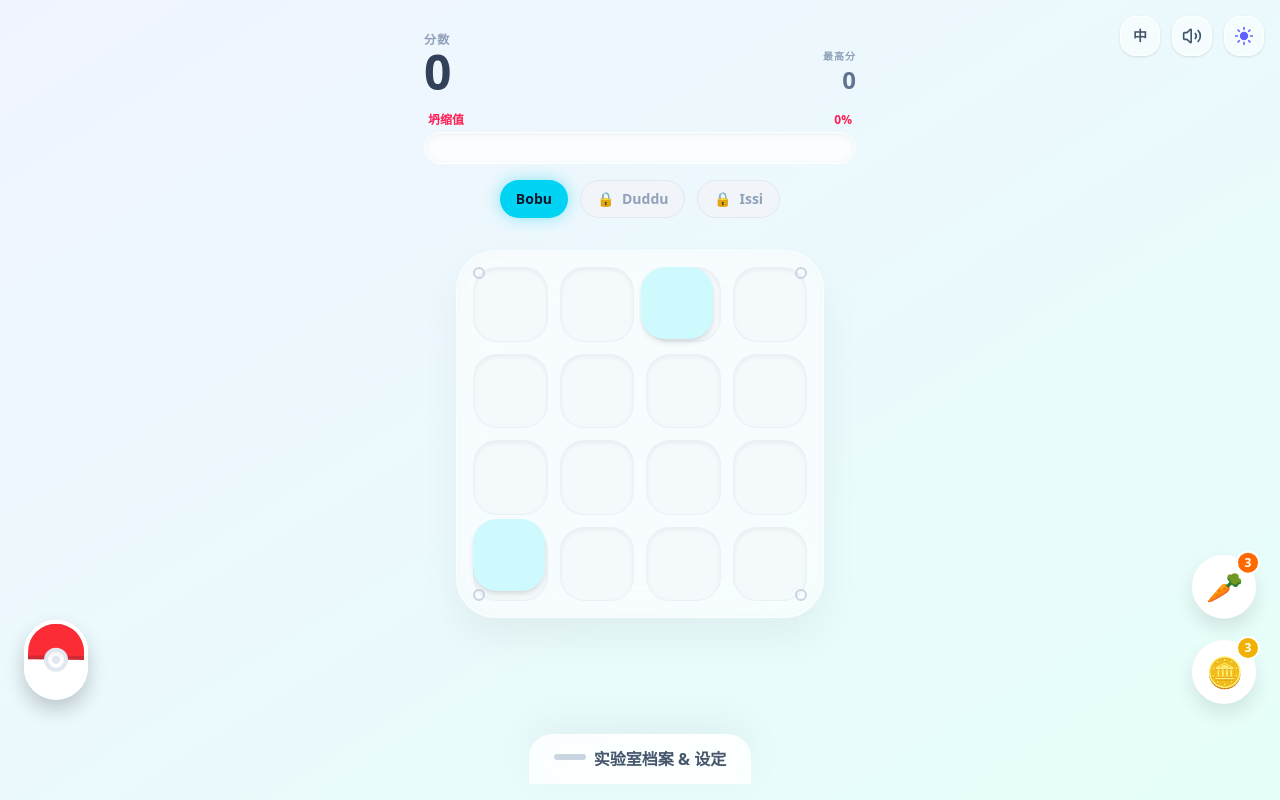
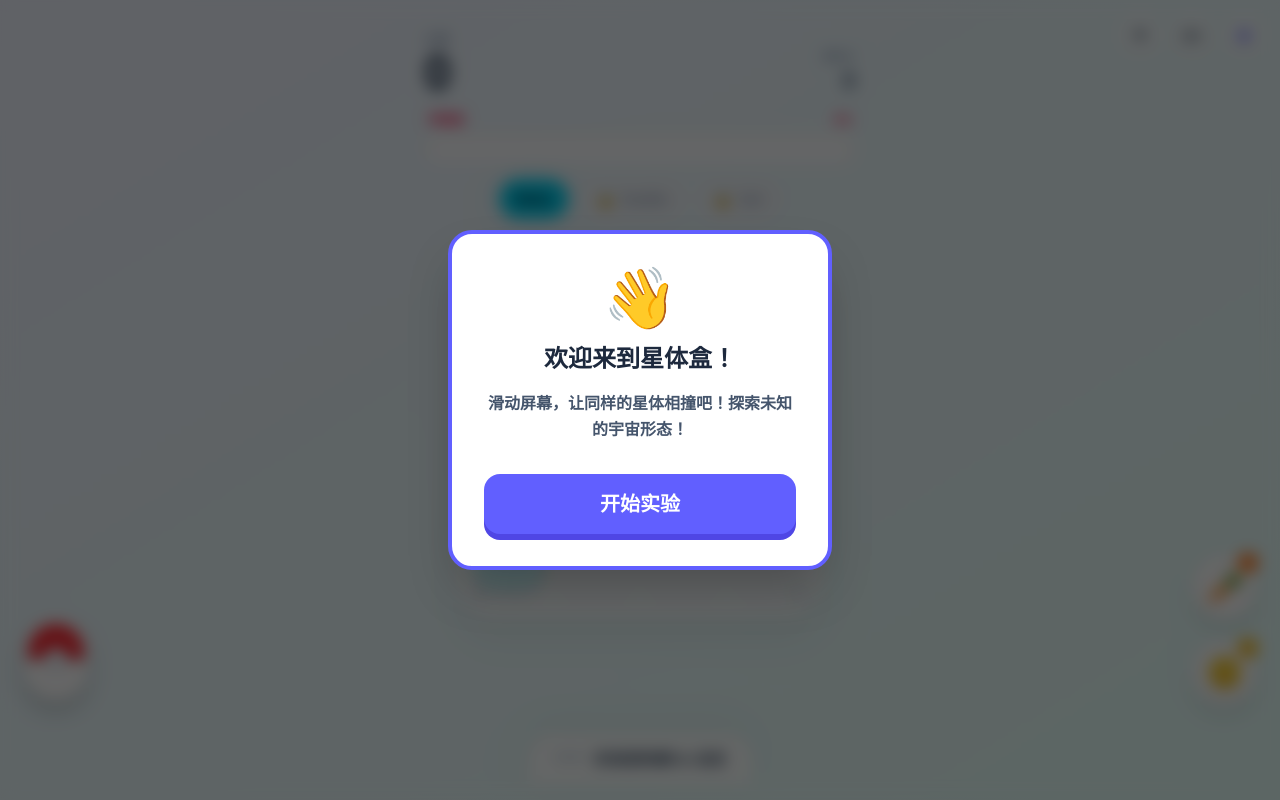
Before and after one commit to Livia-Planet/Bobu-, a React (Vite) app: page / in a window 1280 px wide. Built offline with nearby package versions, Linux system fonts and the light colour scheme.

Commit message:
feat: Add tutorial system
Introduces a new tutorial flow to guide new users through the game's core mechanics. This includes displaying step-by-step instructions and translating them into different languages. The tutorial state is now managed and persisted in local storage.

```diff
--- a/src/App.tsx
+++ b/src/App.tsx
@@ -11,6 +11,7 @@ import { PlanetTile } from './components/PlanetTile';
 import { BottomDrawer } from './components/BottomDrawer';
 import { GachaMachine } from './components/GachaMachine';
 import { PlanetVisual } from './components/LabLog';
+import { TutorialOverlay } from './components/TutorialOverlay';
 import { getHighestUnlockedForm } from './utils';
 import { translations, Language } from './translations';
 import { soundEngine } from './SoundEngine';
@@ -94,7 +95,8 @@ export default function App() {
   const {
     grid, score, gameOver, message, dataExhaust, gachaCollection, setGachaCollection, newGachaItems, setNewGachaItems, instability,
     isShaking, carrots, plusCoins, setPlusCoins, activeProp, conflictingIds, activeLaws, setConflictingIds, setActiveProp, useCarrot, boostTile, ascendTile,
-    slide, resetGame, goldenFlash, unlockedChains, activeFamilies, setActiveFamilies, healFlash, bestScore, lifetimeScore, toasts, lastMoveDir, maxMergedValue, lastComboCount, unlockedPlanets, currentRunMaxTile
+    slide, resetGame, goldenFlash, unlockedChains, activeFamilies, setActiveFamilies, healFlash, bestScore, lifetimeScore, toasts, lastMoveDir, maxMergedValue, lastComboCount, unlockedPlanets, currentRunMaxTile,
+    tutorialStep, setTutorialStep
   } = useGameLogic(equipment.musicTracks);
 
   const handleToggleFamily = (family: string) => {
@@ -357,6 +359,8 @@ export default function App() {
     <div className={`min-h-screen flex flex-col items-center pt-8 pb-32 px-4 font-sans overflow-hidden transition-colors duration-1000 relative
       ${getThemeClasses(equipment.boardTheme, isDarkMode)}
     `}>
+      <TutorialOverlay step={tutorialStep} lang={lang} onNext={() => setTutorialStep('merge_basics')} />
+
       {isHitlag && <div className="fixed inset-0 z-40 bg-black/60 transition-opacity duration-75" />}
 
       {/* 顶部控制栏 */}
@@ -588,6 +592,7 @@ export default function App() {
                   onBoost={boostTile}
                   equipment={equipment}
                   showInfoOverlay={activeInfoId === tile.id}
+                  tutorialStep={tutorialStep}
                 />
               );
             })}
@@ -887,6 +892,8 @@ export default function App() {
               setNewGachaItems={setNewGachaItems}
               isDarkMode={isDarkMode}
               lang={lang}
+              tutorialStep={tutorialStep}
+              setTutorialStep={setTutorialStep}
             />
           </motion.div>
         )}
--- a/src/components/PlanetTile.tsx
+++ b/src/components/PlanetTile.tsx
@@ -183,10 +183,11 @@ interface PlanetTileProps {
   onBoost: (id: string) => void;
   equipment: EquipmentState;
   showInfoOverlay?: boolean;
+  tutorialStep?: string;
 }
 
 export const PlanetTile: React.FC<PlanetTileProps> = ({
-  tile, planet, isHybrid, isConflicting, isResonant, activeProp, flashId, isDarkMode, lastMoveDir, t, onTileClick, onAscend, onBoost, equipment, showInfoOverlay = false
+  tile, planet, isHybrid, isConflicting, isResonant, activeProp, flashId, isDarkMode, lastMoveDir, t, onTileClick, onAscend, onBoost, equipment, showInfoOverlay = false, tutorialStep
 }) => {
   const [isMerging, setIsMerging] = React.useState(false);
   const prevValueRef = React.useRef(tile.value);
@@ -218,6 +219,8 @@ export const PlanetTile: React.FC<PlanetTileProps> = ({
   const showEyes = form >= 2;
   const isUR = form >= 4;
   const showURGlow = isUR && !isHybrid;
+  const isCmt = typeof tile.value === 'string' && tile.value.startsWith('CMT');
+  const isTutorialTarget = tutorialStep === 'double_tap_cmt' && isCmt;
 
   return (
     <motion.div
@@ -232,7 +235,7 @@ export const PlanetTile: React.FC<PlanetTileProps> = ({
       }}
       onDoubleClick={(e) => {
         e.stopPropagation();
-        if (typeof tile.value === 'string' && tile.value.startsWith('CMT')) {
+        if (isCmt) {
           onAscend(tile.r, tile.c);
         }
       }}
@@ -247,6 +250,8 @@ export const PlanetTile: React.FC<PlanetTileProps> = ({
         }
       }}
       className={`absolute w-[4.5rem] h-[4.5rem] rounded-3xl flex flex-col items-center justify-center transition-transform
+        ${isTutorialTarget ? 'z-[1000] ring-4 ring-yellow-400 ring-offset-4 ring-offset-black/60 shadow-[0_0_30px_rgba(250,204,21,0.8)]' : ''}
+        ${showInfoOverlay ? 'z-50' : 'z-10'}
         ${isHybrid ? 'bg-gradient-to-br from-cyan-400 via-purple-500 to-pink-500 shadow-[0_10px_20px_rgba(168,85,247,0.3)]' : planet.color}
         ${isConflicting ? 'border-4 border-red-400 shadow-[0_0_20px_rgba(248,113,113,0.6)] animate-pulse' : ''}
         ${isResonant && !isConflicting ? 'shadow-[0_0_15px_rgba(255,255,255,0.8)] border border-white/80' : ''}
--- /dev/null
+++ b/src/components/TutorialOverlay.tsx
@@ -0,0 +1,92 @@
+import React from 'react';
+import { motion, AnimatePresence } from 'motion/react';
+import { TutorialStep } from '../types';
+import { translations, Language } from '../translations';
+
+interface TutorialOverlayProps {
+  step: TutorialStep;
+  lang: Language;
+  onNext: () => void;
+}
+
+export const TutorialOverlay: React.FC<TutorialOverlayProps> = ({ step, lang, onNext }) => {
+  const t = translations[lang].tutorial;
+
+  if (step === 'finished' || step === 'merge_basics') return null;
+
+  return (
+    <div className="fixed inset-0 z-[990] pointer-events-none flex flex-col items-center justify-center">
+      <motion.div
+        initial={{ opacity: 0 }}
+        animate={{ opacity: 1 }}
+        exit={{ opacity: 0 }}
+        className={`absolute inset-0 bg-black/60 backdrop-blur-sm ${step === 'welcome' ? 'pointer-events-auto' : 'pointer-events-none'}`}
+      />
+
+      <AnimatePresence mode="wait">
+        {step === 'welcome' && (
+          <motion.div
+            key="welcome"
+            initial={{ scale: 0.8, opacity: 0, y: 20 }}
+            animate={{ scale: 1, opacity: 1, y: 0 }}
+            exit={{ scale: 0.8, opacity: 0, y: -20 }}
+            className="relative z-10 bg-white dark:bg-slate-800 p-8 rounded-3xl max-w-sm mx-4 shadow-2xl border-4 border-indigo-500 text-center pointer-events-auto"
+          >
+            <div className="text-6xl mb-4">👋</div>
+            <h2 className="text-2xl font-black mb-4 text-slate-800 dark:text-white">{t.welcomeTitle}</h2>
+            <p className="text-slate-600 dark:text-slate-300 font-bold mb-8 leading-relaxed">
+              {t.welcomeDesc}
+            </p>
+            <button
+              onClick={onNext}
+              className="w-full py-4 bg-indigo-500 hover:bg-indigo-600 text-white rounded-2xl font-black text-xl shadow-[0_6px_0_#4f46e5] active:shadow-[0_0px_0_#4f46e5] active:translate-y-1.5 transition-all"
+            >
+              {t.welcomeBtn}
+            </button>
+          </motion.div>
+        )}
+
+        {step === 'double_tap_cmt' && (
+          <motion.div
+            key="double_tap_cmt"
+            initial={{ scale: 0.8, opacity: 0, y: 20 }}
+            animate={{ scale: 1, opacity: 1, y: 0 }}
+            className="absolute top-1/4 z-10 bg-white dark:bg-slate-800 p-6 rounded-3xl max-w-sm mx-4 shadow-2xl border-4 border-yellow-400 text-center pointer-events-none"
+          >
+            <div className="text-4xl mb-2">✨</div>
+            <p className="text-slate-800 dark:text-white font-black text-lg">
+              {t.doubleTapCmt}
+            </p>
+          </motion.div>
+        )}
+
+        {step === 'gacha_pull' && (
+          <motion.div
+            key="gacha_pull"
+            initial={{ scale: 0.8, opacity: 0, y: 20 }}
+            animate={{ scale: 1, opacity: 1, y: 0 }}
+            className="absolute bottom-48 left-6 z-10 bg-white dark:bg-slate-800 p-4 rounded-2xl max-w-[200px] shadow-2xl border-4 border-pink-400 text-center pointer-events-none"
+          >
+            <div className="absolute -bottom-3 left-6 w-4 h-4 bg-white dark:bg-slate-800 border-b-4 border-r-4 border-pink-400 rotate-45"></div>
+            <p className="text-slate-800 dark:text-white font-black text-sm">
+              {t.gachaPull}
+            </p>
+          </motion.div>
+        )}
+
+        {step === 'equip_item' && (
+          <motion.div
+            key="equip_item"
+            initial={{ scale: 0.8, opacity: 0, y: 20 }}
+            animate={{ scale: 1, opacity: 1, y: 0 }}
+            className="absolute bottom-24 z-10 bg-white dark:bg-slate-800 p-4 rounded-2xl max-w-xs mx-4 shadow-2xl border-4 border-cyan-400 text-center pointer-events-none"
+          >
+            <p className="text-slate-800 dark:text-white font-black text-sm">
+              {t.equipItem}
+            </p>
+          </motion.div>
+        )}
+      </AnimatePresence>
+    </div>
+  );
+};
--- a/src/translations.ts
+++ b/src/translations.ts
@@ -76,6 +76,14 @@ export const translations = {
       rank: "等阶",
       medalOfPride: "Bobu 的骄傲勋章",
       pioneerCert: "宇宙开拓者证明"
+    },
+    tutorial: {
+      welcomeTitle: "欢迎来到星体盒！",
+      welcomeDesc: "滑动屏幕，让同样的星体相撞吧！探索未知的宇宙形态！",
+      welcomeBtn: "开始实验",
+      doubleTapCmt: "哇！是高维奇迹星！双击它，榨取它的金币！",
+      gachaPull: "金币够了！快点击左下角的扭蛋机，召唤新的实体潮玩！",
+      equipItem: "打开下方的档案室，装备你刚抽到的战利品吧！"
     },
     labLog: {
       planets: {
@@ -231,6 +239,14 @@ export const translations = {
       medalOfPride: "Bobu's Medal of Pride",
       pioneerCert: "Cosmic Pioneer Certificate"
     },
+    tutorial: {
+      welcomeTitle: "Welcome to AstroBox!",
+      welcomeDesc: "Swipe the screen to collide identical stars! Explore unknown cosmic forms!",
+      welcomeBtn: "Start Experiment",
+      doubleTapCmt: "Wow! A high-dimensional Miracle Star! Double tap it to extract coins!",
+      gachaPull: "Enough coins! Tap the Gacha machine on the bottom left to summon new toys!",
+      equipItem: "Open the Lab Log below to equip your new loot!"
+    },
     labLog: {
       planets: {
         '2': { name: "Stardust", desc: "A glowing speck from Bobu's sneeze. Small, but it's the start of the universe!" },
--- a/src/types.ts
+++ b/src/types.ts
@@ -58,3 +58,5 @@ export interface EquipmentState {
   musicTracks: string[];
   boardTheme: string;
 }
+
+export type TutorialStep = 'welcome' | 'merge_basics' | 'double_tap_cmt' | 'gacha_pull' | 'equip_item' | 'finished';
--- a/src/useGameLogic.ts
+++ b/src/useGameLogic.ts
@@ -1,5 +1,5 @@
 import { useState, useCallback, useEffect } from 'react';
-import { GridData, TileData, AttributeType, Toast } from './types';
+import { GridData, TileData, AttributeType, Toast, TutorialStep } from './types';
 import { ATTRIBUTE_NAMES, EvolutionRecipes } from './constants';
 import { soundEngine, MelodySequencer } from './SoundEngine';
 
@@ -209,6 +209,9 @@ const moveLeft = (grid: GridData, activeLaws: string[] = [], unlockedChainsCount
             attributeName: null,
             level: newValue
           };
+          if (tutorialStep === 'merge_basics') {
+            setTutorialStep('double_tap_cmt');
+          }
         } else {
           // 正常合并
           comboCount++;
@@ -351,6 +354,15 @@ export const useGameLogic = (musicTracks: string[] = ['music-twinkle']) => {
     const initialChains = localStorage.getItem('bobu_unlockedChains') ? JSON.parse(localStorage.getItem('bobu_unlockedChains')!) : ['Bobu'];
     return initialChains;
   });
+
+  const [tutorialStep, setTutorialStep] = useState<TutorialStep>(() => {
+    const saved = localStorage.getItem('bobu_tutorial');
+    return (saved as TutorialStep) || 'welcome';
+  });
+
+  useEffect(() => {
+    localStorage.setItem('bobu_tutorial', tutorialStep);
+  }, [tutorialStep]);
 
   useEffect(() => {
     localStorage.setItem('bobu_bestScore', bestScore.toString());
@@ -557,7 +569,17 @@ export const useGameLogic = (musicTracks: string[] = ['music-twinkle']) => {
       newGrid[r][c] = null;
       return newGrid;
     });
-  }, [grid, activeLaws, addScore]);
+
+    if (tutorialStep === 'double_tap_cmt') {
+      setPlusCoins(p => {
+        const next = Math.max(p, 5);
+        if (next >= 5) {
+          setTutorialStep('gacha_pull');
+        }
+        return next;
+      });
+    }
+  }, [grid, activeLaws, addScore, tutorialStep]);
 
   const useCarrot = useCallback((r: number, c: number) => {
     if (carrots <= 0 || activeProp !== 'carrot') return;
@@ -832,7 +854,7 @@ export const useGameLogic = (musicTracks: string[] = ['music-twinkle']) => {
       soundEngine.playError();
       setInstability(prev => Math.min(100, prev + 2));
     }
-  }, [grid, activeLaws, checkCornerBonus, instability, unlockedChains, activeFamilies, unlockedPlanets]);
+  }, [grid, activeLaws, checkCornerBonus, instability, unlockedChains, activeFamilies, unlockedPlanets, tutorialStep]);
 
   useEffect(() => {
     const handleKeyDown = (e: KeyboardEvent) => {
@@ -865,6 +887,7 @@ export const useGameLogic = (musicTracks: string[] = ['music-twinkle']) => {
   return {
     grid, score, gameOver, message, dataExhaust, gachaCollection, setGachaCollection, newGachaItems, setNewGachaItems, instability,
     isShaking, carrots, plusCoins, setPlusCoins, activeProp, conflictingIds, activeLaws, setConflictingIds, setActiveProp, useCarrot, boostTile, ascendTile,
-    slide, resetGame, unlockedChains, activeFamilies, setActiveFamilies, goldenFlash, healFlash, bestScore, lifetimeScore, toasts, lastMoveDir, maxMergedValue, lastComboCount, unlockedPlanets, currentRunMaxTile
+    slide, resetGame, unlockedChains, activeFamilies, setActiveFamilies, goldenFlash, healFlash, bestScore, lifetimeScore, toasts, lastMoveDir, maxMergedValue, lastComboCount, unlockedPlanets, currentRunMaxTile,
+    tutorialStep, setTutorialStep
   };
 };
```
Also changed, not shown: src/components/GachaMachine.tsx (+7 -3 lines).
